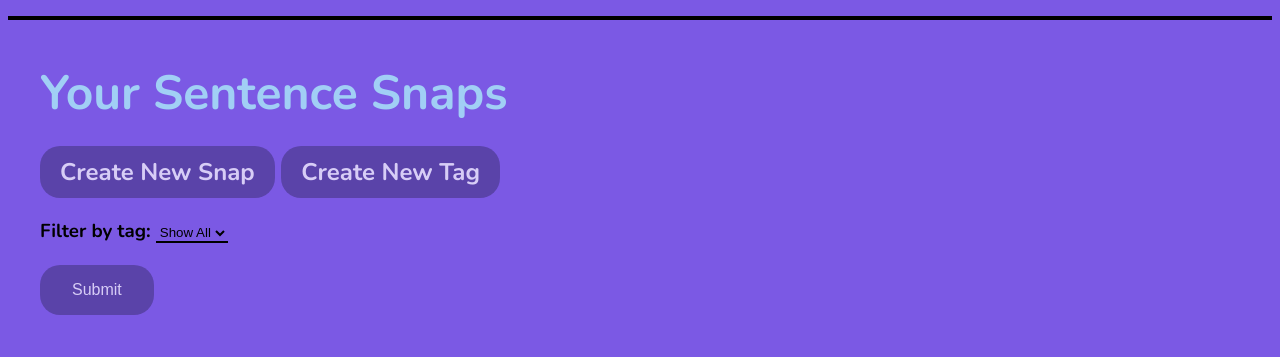
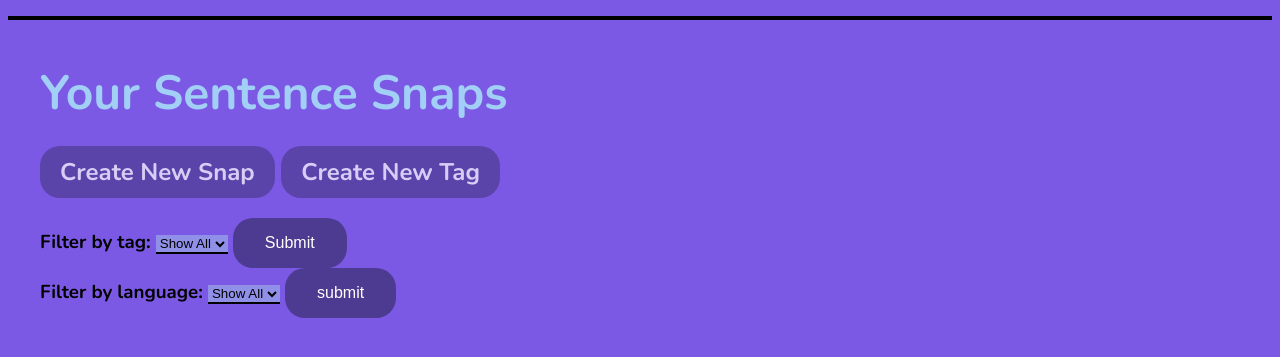
Before and after one commit to emilykmcullen/Language-Learning-App, a Flask app: page /sentence_snaps in a window 1280 px wide. Shown: the part 58-415 px from the top of the page. Run offline with Flask 2, Linux system fonts and the light colour scheme; data that the repository does not hold is empty; some libraries are stand-ins or nearby versions.

Commit message:
Can filter by language

```diff
--- a/controllers/sentence_snaps_controller.py
+++ b/controllers/sentence_snaps_controller.py
@@ -16,10 +16,11 @@
 
 @sentence_snaps_blueprint.route("/sentence_snaps")
 def sentence_snaps():
+    all_languages =language_repository.select_all()
     all_tags = tag_repository.select_all()
     unmastered_translated_phrases = translated_phrase_repository.select_all_unmastered()
     tag_translated_phrases = tag_translated_phrase_repository.select_all()
-    return render_template("sentence_snaps/index.html", unmastered_translated_phrases=unmastered_translated_phrases, tag_translated_phrases=tag_translated_phrases, all_tags=all_tags)
+    return render_template("sentence_snaps/index.html", unmastered_translated_phrases=unmastered_translated_phrases, tag_translated_phrases=tag_translated_phrases, all_tags=all_tags, all_languages=all_languages)
 
 @sentence_snaps_blueprint.route("/sentence_snaps/<id>/delete", methods=["POST"])
 def delete_phrase(id):
@@ -128,3 +129,18 @@
     chosen_tag = tag_repository.select_title(request.form['tag_choice'])
     unmastered_translated_phrases = tag_repository.translated_phrases(chosen_tag)
     return render_template("sentence_snaps/filtered.html", chosen_tag=chosen_tag, tags_translated_phrases=tags_translated_phrases, all_tags=all_tags, unmastered_translated_phrases=unmastered_translated_phrases)
+
+@sentence_snaps_blueprint.route("/sentence_snaps/filter_by_language", methods=["POST"])
+def filter_by_language():
+    if request.form['filter_by_language'] == 'show_all':
+        return redirect('/sentence_snaps')
+    chosen_language_id = request.form['filter_by_language']
+    print(chosen_language_id)
+    chosen_language = language_repository.select(chosen_language_id)
+    print(chosen_language.title)
+    all_phrases_in_language = translated_phrase_repository.select_by_language(chosen_language_id)
+    tags_translated_phrases = tag_translated_phrase_repository.select_all()
+    all_tags = tag_repository.select_all()
+    all_languages = language_repository.select_all()
+    print(all_phrases_in_language)
+    return render_template("sentence_snaps/filtered_by_language.html", all_phrases_in_language=all_phrases_in_language, chosen_language=chosen_language, tags_translated_phrases=tags_translated_phrases, all_tags=all_tags, all_languages=all_languages)
--- a/repositories/translated_phrase_repository.py
+++ b/repositories/translated_phrase_repository.py
@@ -61,11 +61,11 @@
         translated_phrase = TranslatedPhrase(result['phrase'], language, first_language_phrase, result['mastered'], result['id'])
     return translated_phrase
 
-def select_by_language(language_id):
+def select_by_language(id):
     phrases_by_language = []
     sql = "SELECT * FROM translated_phrases WHERE language_id = %s"
-    values = [language_id]
-    results = run_sql(sql)
+    values = [id]
+    results = run_sql(sql, values)
 
     for row in results:
         first_language_phrase = first_language_phrase_repository.select(row['first_language_phrase_id'])
@@ -73,7 +73,6 @@
         phrase = TranslatedPhrase(row['phrase'], language, first_language_phrase, row['mastered'], row['id'])
         phrases_by_language.append(phrase)
     return phrases_by_language
-
 
 def delete_all():
     sql = "DELETE FROM translated_phrases"
--- a/static/css/main.css
+++ b/static/css/main.css
@@ -81,7 +81,8 @@
   background-color: #9190e9 ;
   width: 250px;
   /* height: 250px; */
-  margin:5px;
+  /* margin:5px; */
+  margin: 0 auto;
   border-radius: 20px;
   text-align: center;
 }
@@ -99,7 +100,7 @@
 }
 
 .input_text {
-  font-weight: 700;
+  font-weight: 600;
 }
 
 hr {
@@ -120,12 +121,23 @@
     border:none;
     border-bottom: solid 2px black;
     outline: none;
-    color: #9190e9;
+    /* color: #9190e9; */
     /* color: #7b59e4; */
 }
 
+input[type="text"]:focus {
+  background-color: #7b59e4;
+  color: black;
+  border:none;
+  border-bottom: solid 2px black;
+  outline: none;
+  color: #9190e9;
+  /* color: #7b59e4; */
+}
+
+
 select {
-    background-color: #7b59e4;
+    background-color: #9190e9;
     color: black;
     border:none;
     border-bottom: solid 2px black;
@@ -144,7 +156,7 @@
   }
 
 .submitbutton {
-    width: 50%;
+    /* width: 50%; */
     opacity: 0.7;
     /* margin: 0 auto; */
 }
@@ -154,7 +166,7 @@
 }
 
 .play_submitbutton {
-  width: 50%;
+  /* width: 50%; */
   opacity: 0.7;
   text-align: center;
   /* margin: 0 auto; */
@@ -162,6 +174,11 @@
 
 .play_submitbutton:hover {
   opacity: 1;
+}
+
+.filter_submitbutton {
+  padding: 0;
+  font-size: 10px;
 }
 
 p {
--- a/templates/create_new_tag.html
+++ b/templates/create_new_tag.html
@@ -4,7 +4,7 @@
 <div class="solo_blocktext">
     <h1> Create A New Tag</h1>
         <div>
-            <form action="/create_new_tag/new" method="POST" class="single_entry">
+            <form action="/create_new_tag/new" method="POST" class="play_single_entry">
                 <p>
                     <label for="new_tag" class="input_text">Name of new tag:</label>
                     <input type="text" name="new_tag" id="new_tag" placeholder="#">
--- a/templates/new_languages/new_language.html
+++ b/templates/new_languages/new_language.html
@@ -4,7 +4,7 @@
 <div class="solo_blocktext">
     <h1>Add A New Language</h1>
         <div>
-            <form action="/add_new_language/new" method="POST" class="single_entry">
+            <form action="/add_new_language/new" method="POST" class="play_single_entry">
                 <p>
                     <label for="new_language" class="input_text">Language to Add:</label>
                     <input type="text" name="new_language" id="new_language">
--- a/templates/sentence_snaps/index.html
+++ b/templates/sentence_snaps/index.html
@@ -18,11 +18,24 @@
                 <option value="{{tag.title}}">{{tag.title.capitalize()}}</option>
                 {% endfor %}
             </select>
-            <p class="submitbutton">
-                <input type="submit" value="Submit">
-            </p>
+            <span>
+                <input type="submit" value="Submit" class="filter_submitbutton">
+            </span>
         </form>
-
+  </div>
+  <div>
+      <form action="/sentence_snaps/filter_by_language" method='POST'>
+        <label for="filter_by_language">Filter by language:</label>
+            <select name="filter_by_language" id="filter_by_language">
+                <option value="show_all">Show All</option>
+                {% for language in all_languages %}
+                <option value="{{language.id}}">{{language.title.capitalize()}}</option>
+                {% endfor %}
+            </select>
+            <span>
+                <input type="submit" value="submit" class="filter_submitbutton">
+            </span>
+    </form>
   </div>
 </h3>
     <div class="entries">
--- a/templates/sentence_snaps/new.html
+++ b/templates/sentence_snaps/new.html
@@ -4,10 +4,10 @@
 <div class="solo_blocktext">
 <h1> Add a new phrase:</h1>
 
-<form action="/sentence_snaps" method="POST" class="single_entry">
+<form action="/sentence_snaps" method="POST" class="play_single_entry">
     <p>
         <label for="first_language_input" class="input_text">Sentence/phrase:</label>
-        <input type="text" name="first_language_input" id="first_language_input" placeholder="Enter your phrase">
+        <input type="text" name="first_language_input" id="first_language_input" placeholder="Enter your phrase" required>
     </p>
     <p>
         <label for="language_choice" class="input_text">I want to practise this phrase in:</label>
@@ -18,7 +18,7 @@
             </select>
     </p>
         <label for="translated_input" class="input_text">Translated sentence/phrase:</label>
-        <input type="text" name="translated_input" id="translated_input" placeholder="Enter your translation">
+        <input type="text" name="translated_input" id="translated_input" placeholder="Enter your translation" required>
     <p>
         <label for="difficulty_choice" class="input_text">Difficulty:</label>
             <select name="difficulty_choice" id="difficulty_choice">
--- a/templates/sentence_snaps/show_answer.html
+++ b/templates/sentence_snaps/show_answer.html
@@ -3,10 +3,10 @@
 {% block content %}
 <div class="solo_blocktext">
     <h1>Show Answer</h1>
-    <div class="single_entry">
-        <p class="input_text">Original phrase:</p>
+    <div class="play_single_entry">
+        <p class="phrase">Original phrase:</p>
         {{translated_phrase.first_language_phrase.phrase}}
-        <p class="input_text">In {{translated_phrase.language.title.capitalize()}}:</p>
+        <p class="phrase">In {{translated_phrase.language.title.capitalize()}}:</p>
         {{translated_phrase.phrase}}
         <div class="buttons">
         <a href="/sentence_snaps/{{translated_phrase.id}}/edit">Edit this phrase</a>
```
Also changed, not shown: templates/mastered_snaps/index.html (+5 -5 lines), templates/mastered_snaps/play.html (+5 -4 lines), templates/mastered_snaps/results.html (+8 -9 lines), templates/sentence_snaps/filtered.html (+5 -5 lines), templates/sentence_snaps/filtered_by_language.html (added, +69 -0 lines), templates/sentence_snaps/results.html (+15 -15 lines).
